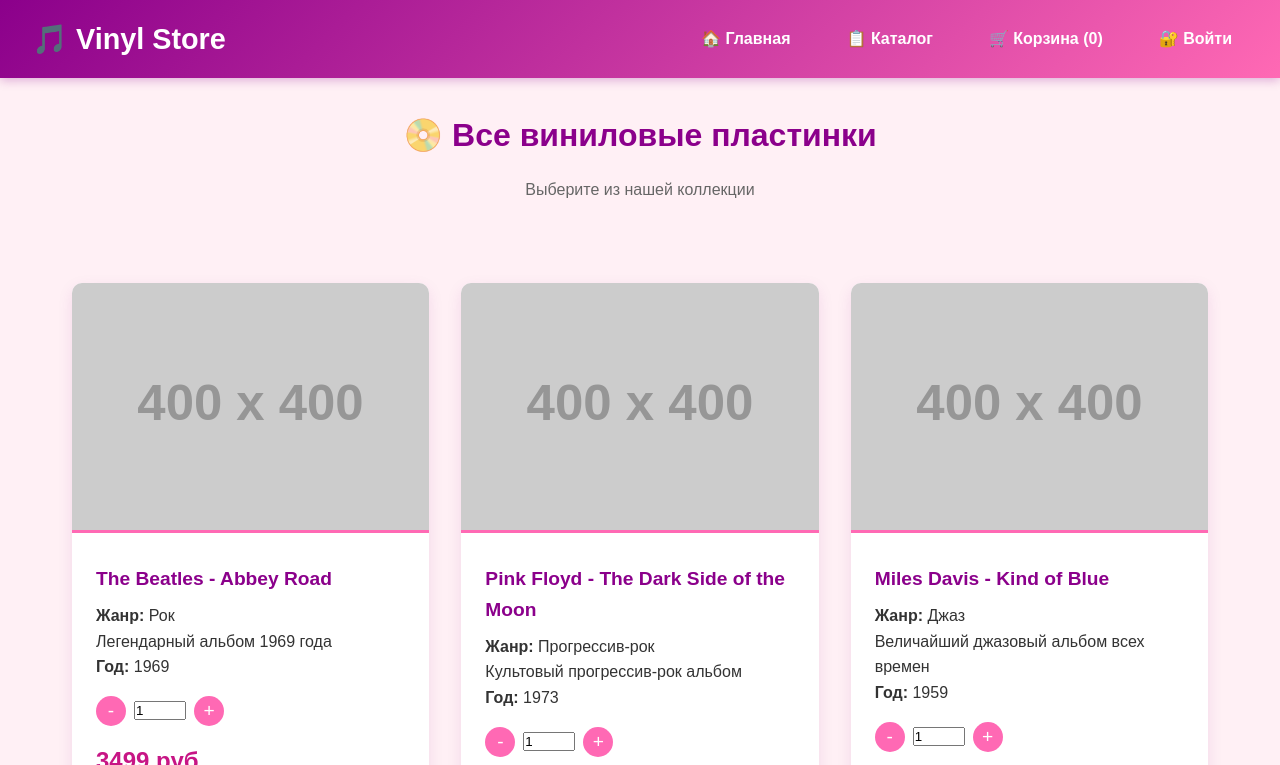
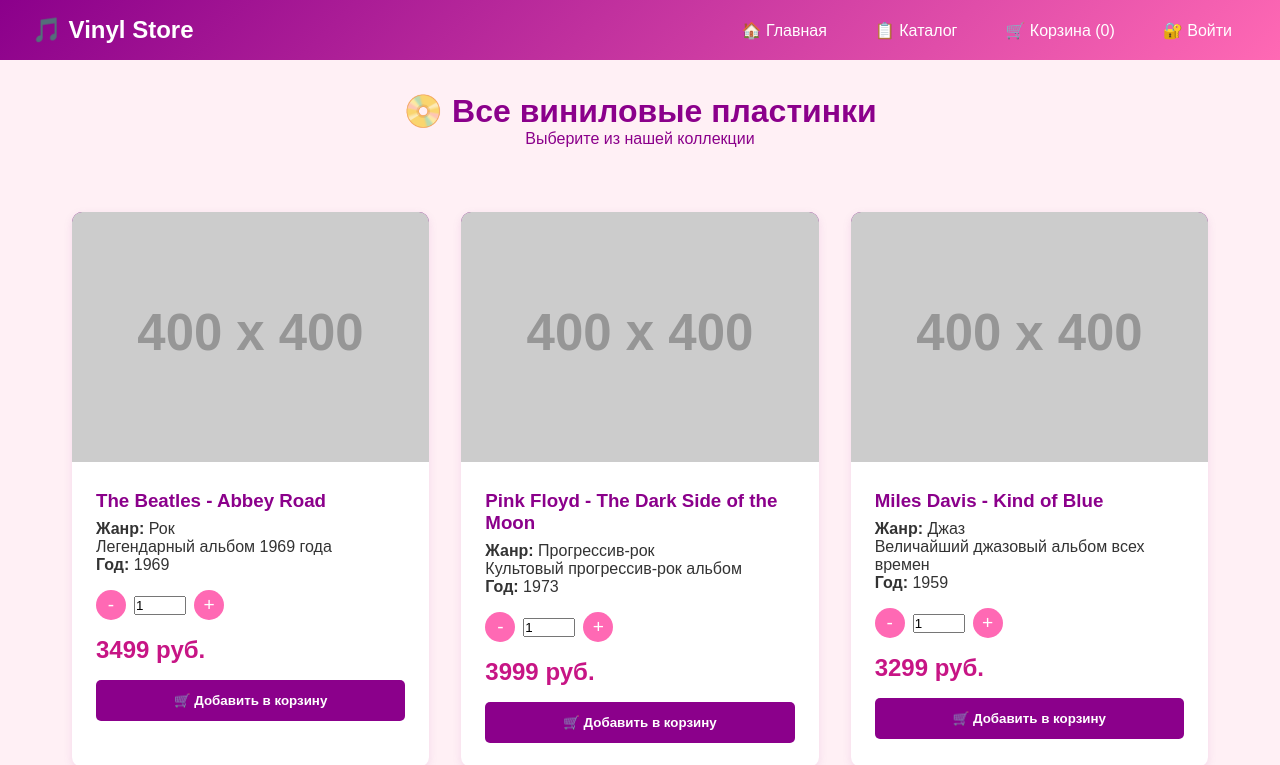
Before and after one commit to Soldatova004/my_music33, a plain HTML site: page catalog.html in a window 1280 px wide. Shown: the top 765 px of the page. Drawn offline with Linux system fonts and the light colour scheme; placeholder pictures from the web are drawn by us.

Commit message:
Update catalog.html

```diff
--- a/catalog.html
+++ b/catalog.html
@@ -4,7 +4,146 @@
     <meta charset="UTF-8">
     <meta name="viewport" content="width=device-width, initial-scale=1.0">
     <title>Каталог - Vinyl Store</title>
-    <link rel="stylesheet" href="style.css">
+    <style>
+        /* ЛОКАЛЬНЫЕ СТИЛИ - НИКАКИХ ВНЕШНИХ ССЫЛОК */
+        * {
+            margin: 0;
+            padding: 0;
+            box-sizing: border-box;
+        }
+
+        body {
+            font-family: Arial, sans-serif;
+            background: #FFF0F5;
+            color: #333;
+        }
+
+        /* ШАПКА */
+        .navbar {
+            background: linear-gradient(135deg, #8B008B, #FF69B4);
+            padding: 1rem 2rem;
+            display: flex;
+            justify-content: space-between;
+            align-items: center;
+        }
+
+        .logo h1 {
+            color: white;
+            font-size: 1.5rem;
+        }
+
+        .nav-links {
+            display: flex;
+            list-style: none;
+            gap: 1rem;
+        }
+
+        .nav-links a {
+            color: white;
+            text-decoration: none;
+            padding: 0.5rem 1rem;
+            border-radius: 5px;
+        }
+
+        .nav-links a:hover {
+            background: rgba(255, 255, 255, 0.2);
+        }
+
+        /* КАТАЛОГ */
+        .catalog-header {
+            text-align: center;
+            padding: 2rem;
+            color: #8B008B;
+        }
+
+        .products {
+            display: grid;
+            grid-template-columns: repeat(auto-fill, minmax(280px, 1fr));
+            gap: 2rem;
+            padding: 2rem;
+            max-width: 1200px;
+            margin: 0 auto;
+        }
+
+        /* КАРТОЧКА ТОВАРА */
+        .product-card {
+            background: white;
+            border-radius: 10px;
+            overflow: hidden;
+            box-shadow: 0 3px 10px rgba(139, 0, 139, 0.1);
+            transition: transform 0.3s;
+        }
+
+        .product-card:hover {
+            transform: translateY(-5px);
+        }
+
+        .product-image {
+            width: 100%;
+            height: 250px;
+            object-fit: cover;
+            background: #8B008B;
+        }
+
+        .product-info {
+            padding: 1.5rem;
+        }
+
+        .product-title {
+            color: #8B008B;
+            margin-bottom: 0.5rem;
+        }
+
+        .product-price {
+            color: #C71585;
+            font-size: 1.5rem;
+            font-weight: bold;
+            margin: 1rem 0;
+        }
+
+        .quantity-controls {
+            display: flex;
+            align-items: center;
+            gap: 0.5rem;
+            margin: 1rem 0;
+        }
+
+        .quantity-btn {
+            background: #FF69B4;
+            color: white;
+            border: none;
+            width: 30px;
+            height: 30px;
+            border-radius: 50%;
+            cursor: pointer;
+            font-size: 1.2rem;
+        }
+
+        .add-to-cart {
+            background: #8B008B;
+            color: white;
+            border: none;
+            padding: 0.8rem;
+            width: 100%;
+            border-radius: 5px;
+            cursor: pointer;
+            font-weight: bold;
+        }
+
+        /* АДАПТИВНОСТЬ */
+        @media (max-width: 768px) {
+            .navbar {
+                flex-direction: column;
+                gap: 1rem;
+                text-align: center;
+            }
+
+            .products {
+                grid-template-columns: 1fr;
+                padding: 1rem;
+            }
+        }
+    </style>
 </head>
 <body>
     <!-- ШАПКА -->
@@ -22,31 +161,43 @@
         </nav>
     </header>
 
-    <!-- ОСНОВНОЕ СОДЕРЖИМОЕ -->
-    <main style="padding: 2rem;">
-        <h1 style="color: #8B008B; text-align: center; margin-bottom: 1rem;">📀 Все виниловые пластинки</h1>
-        <p style="text-align: center; color: #666; margin-bottom: 3rem;">Выберите из нашей коллекции</p>
+    <!-- КАТАЛОГ -->
+    <main>
+        <div class="catalog-header">
+            <h1>📀 Все виниловые пластинки</h1>
+            <p>Выберите из нашей коллекции</p>
+        </div>
 
         <!-- КОНТЕЙНЕР ДЛЯ ТОВАРОВ -->
         <div class="products" id="products-container">
-            <!-- ТОВАРЫ БУДУТ ЗАГРУЖЕНЫ ЧЕРЕЗ JavaScript -->
-            <div style="text-align: center; padding: 3rem; color: #666;">
+            <!-- ТОВАРЫ БУДУТ ЗАГРУЖЕНЫ ЧЕРЕЗ JS -->
+            <div style="text-align: center; padding: 3rem; grid-column: 1 / -1;">
                 <div style="width: 50px; height: 50px; border: 5px solid #f3f3f3; border-top: 5px solid #8B008B; border-radius: 50%; margin: 0 auto; animation: spin 1s linear infinite;"></div>
-                <p style="margin-top: 20px;">Загрузка каталога...</p>
+                <p style="margin-top: 20px; color: #666;">Загрузка каталога...</p>
             </div>
         </div>
     </main>
 
-    <!-- ПОДКЛЮЧЕНИЕ JavaScript -->
+    <!-- ПОДКЛЮЧЕНИЕ СКРИПТОВ -->
     <script src="auth.js"></script>
     <script src="cart.js"></script>
     <script src="main.js"></script>
 
-    <style>
-        @keyframes spin {
-            0% { transform: rotate(0deg); }
-            100% { transform: rotate(360deg); }
-        }
-    </style>
+    <script>
+        // Анимация загрузки
+        const style = document.createElement('style');
+        style.textContent = `
+            @keyframes spin {
+                0% { transform: rotate(0deg); }
+                100% { transform: rotate(360deg); }
+            }
+        `;
+        document.head.appendChild(style);
+
+        // Проверка загрузки
+        document.addEventListener('DOMContentLoaded', function() {
+            console.log('📋 Страница каталога загружена');
+        });
+    </script>
 </body>
 </html>
```
